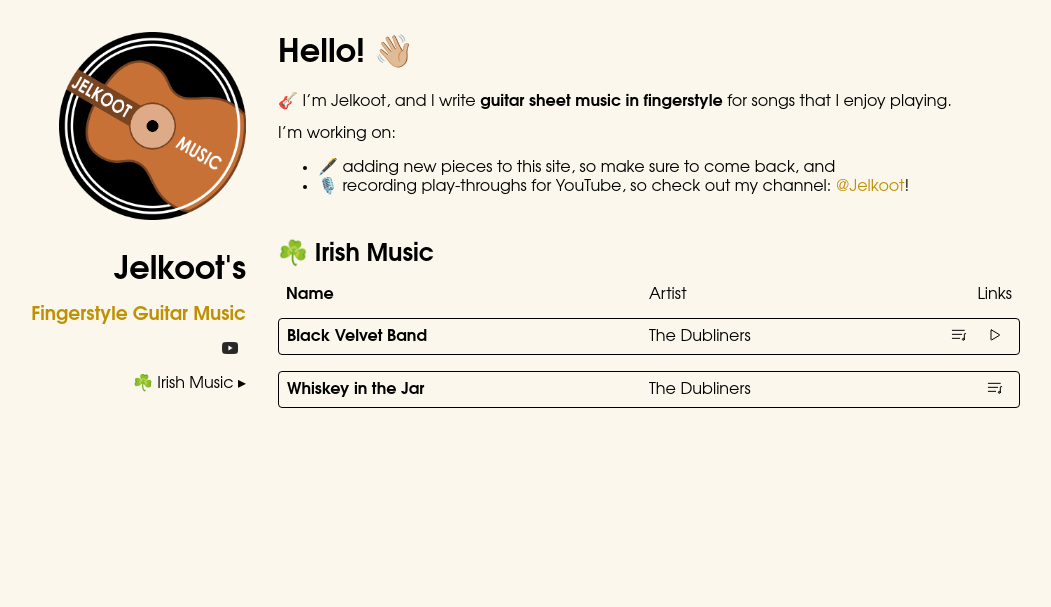
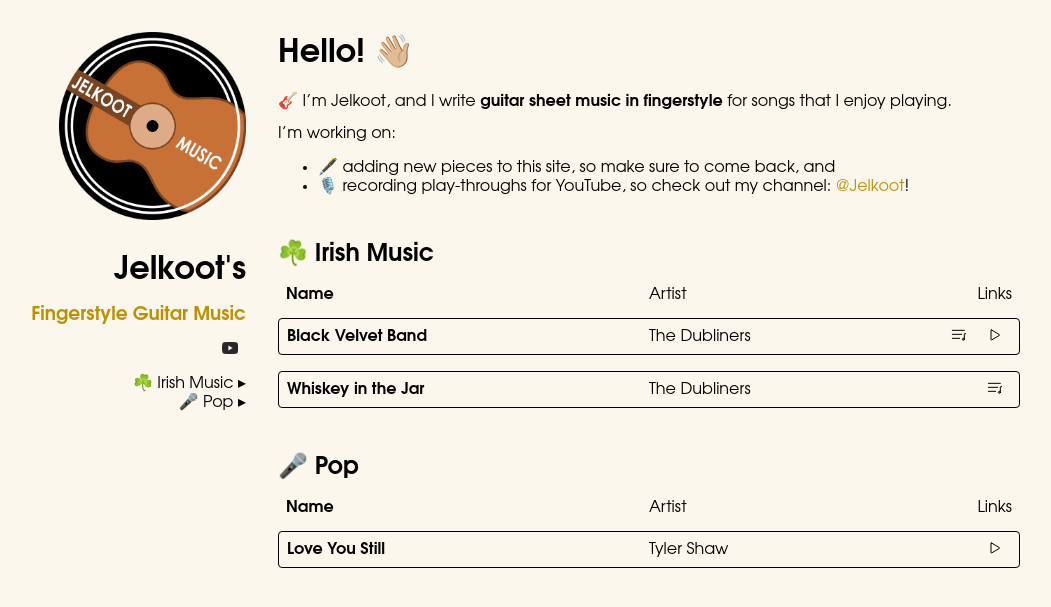
Before and after one commit to jelkoot/jelkoot.github.io, a Jekyll site: the page built from index.md, in a window 1280 px wide. Shown: the top 607 px of the page, without its empty margins (132-1183 px from the left). Built offline with Jekyll 4.4.1, drawn with Linux system fonts in a browser that asks for light colours.

Commit message:
Add link to Love You Still

```diff
--- a/_data/music.yaml
+++ b/_data/music.yaml
@@ -9,6 +9,12 @@ types:
       - name: Whiskey in the Jar
         artist: The Dubliners
         sheet: assets/sheets/irish/the_dubliners-whiskey_in_the_jar.pdf
+  - id: pop
+    title: 🎤 Pop
+    songs:
+      - name: Love You Still
+        artist: Tyler Shaw
+        link: https://youtu.be/YTCDi5N9IpI
   # - id: christmas
   #   title: 🎄 Christmas Songs
   #   songs:
```
